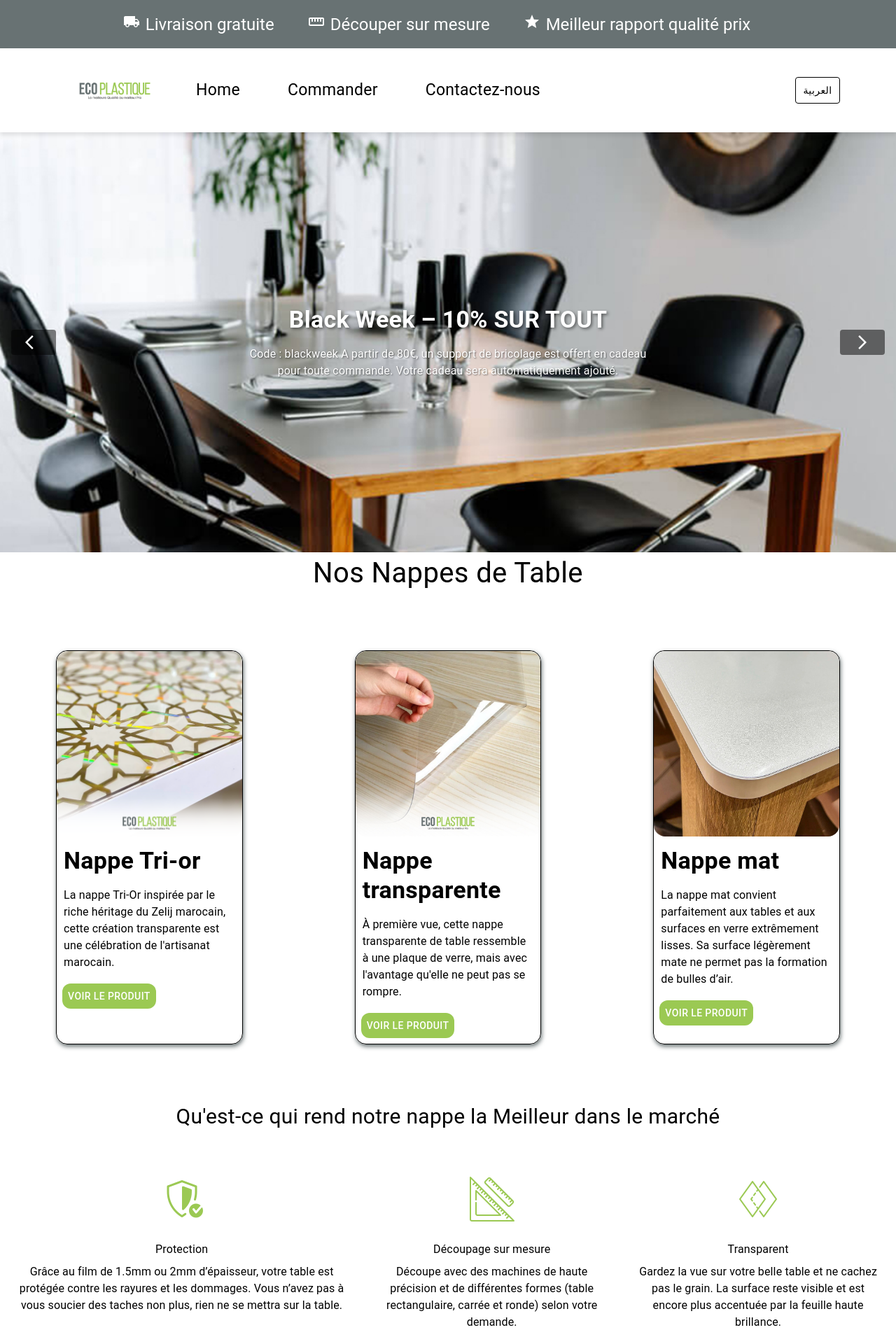
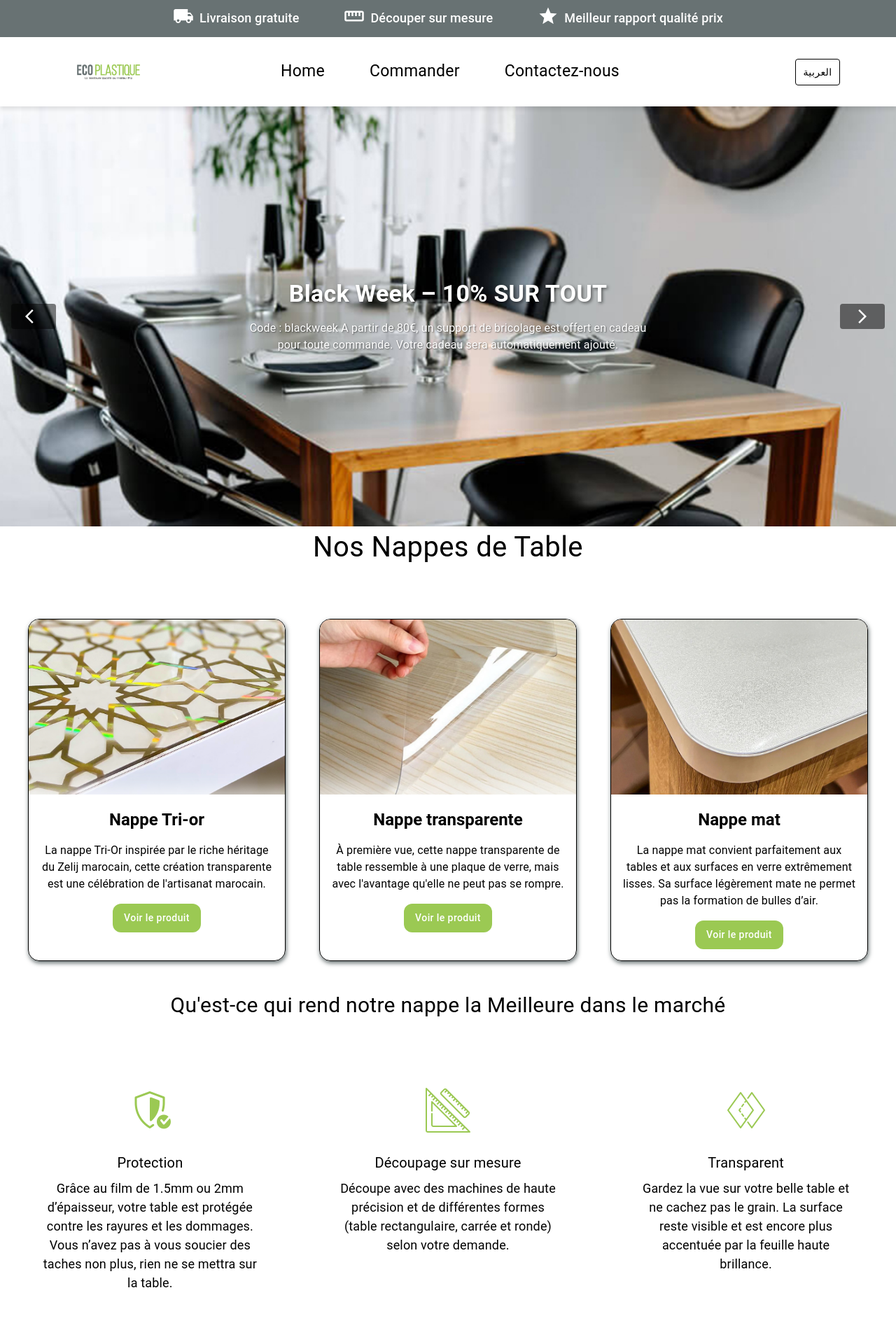
Before and after one commit to zakariabouhaik/EcoPlastiques, a React (Create React App) app: page / in a window 1280 px wide. Shown: the top 1920 px of the page at 70% size. Built offline with nearby package versions, Linux system fonts and the light colour scheme.

Commit message:
commit nav type icon

```diff
--- a/src/App.js
+++ b/src/App.js
@@ -2,6 +2,7 @@ import React from 'react';
 import { BrowserRouter as Router, Routes, Route } from "react-router-dom";
 import HomePage from './Pages/HomePage';
 import ProductPage from './Pages/ProductPage';
+import Test from './Pages/Test';
 
 const App = () => {
   return (
@@ -10,6 +11,7 @@ const App = () => {
         <Routes>
           <Route path="/" element={<HomePage />} />
           <Route path="/ProductPage" element={<ProductPage />} />
+          <Route path="/test" element={<Test />} />
         </Routes>
       </div>
     </Router>
--- a/src/Components/Iconscompenent.jsx
+++ b/src/Components/Iconscompenent.jsx
@@ -1,67 +1,86 @@
- import { Box, Typography,Button } from '@mui/material';
-import React from 'react'
+import { Box, Typography, Button } from '@mui/material';
+import React from 'react';
 
 const Iconscompenent = () => {
 
-    const Chaque=({image,titre,text})=>{
-
-        return(
-
-            <Box sx={{justifyItems:'center'}}>
+  const Chaque = ({ image, titre, text }) => {
+    return (
+      <Box
+        sx={{
+          textAlign: 'center',
+          marginBottom: { xs: 3, sm: 2, md: 2 },
+          width: { xs: '100%', sm: '48%', md: '30%' }, // Responsive width
+        }}
+      >
         <img
           src={image}
           style={{
             width: 'auto',
             height: 'auto',
             objectFit: 'cover',
-            maxHeight: '600px',
-
+            maxHeight: '250px', // Limite la hauteur pour les petits écrans
           }}
         />
-           <Box sx={{margin:3,justifyItems:'center'}}>
-             <Typography sx={{margin:1}}  > {titre}</Typography>
-             <Typography sx={{textAlign:'center'}}>{text}</Typography>
+        <Box sx={{ margin: 3 }}>
+          <Typography sx={{ margin: 1, fontSize: { xs: '16px', sm: '18px', md: '20px' } }}>
+            {titre}
+          </Typography>
+          <Typography sx={{ textAlign: 'center', fontSize: { xs: '14px', sm: '16px', md: '18px' } }}>
+            {text}
+          </Typography>
         </Box>
       </Box>
-        )
-
-
-    }
+    );
+  };
 
   return (
     <div>
+      <Typography sx={{ textAlign: 'center', marginBottom: '5%', fontSize: { xs: 24, sm: 30, md: 30 } }}>
+        Qu'est-ce qui rend notre nappe la Meilleure dans le marché
+      </Typography>
 
-    <Typography sx={{textAlign:'center', marginBottom:'5%',fontSize:30}}>Qu'est-ce qui rend notre nappe la Meilleur dans le marché</Typography>
-<Box sx={{display:'flex',justifyContent: 'space-between',justifyItems:'center',width:'100%'}}>
-
-
-
+      <Box
+        sx={{
+          display: 'flex',
+          flexWrap: 'wrap', // Permet l'empilement des éléments sur petits écrans
+          justifyContent: 'space-between',
+          gap: 2, // Espacement entre les éléments
+          padding: { xs: 2, sm: 4, md: 4 }, // Padding responsive
+        }}
+      >
         <Chaque
-
           image="/assets/icons/icons8-protect-64.png"
           titre="Protection"
           text="Grâce au film de 1.5mm ou 2mm d’épaisseur, votre table est protégée contre les rayures et les dommages. Vous n’avez pas à vous soucier des taches non plus, rien ne se mettra sur la table."
-
         />
         <Chaque
-
           image="/assets/icons/icons8-ruler-64.png"
           titre="Découpage sur mesure"
           text="Découpe avec des machines de haute précision et de différentes formes (table rectangulaire, carrée et ronde) selon votre demande."
-
         />
         <Chaque
-
           image="/assets/icons/icons8-transparent-64.png"
           titre="Transparent"
           text="Gardez la vue sur votre belle table et ne cachez pas le grain. La surface reste visible et est encore plus accentuée par la feuille haute brillance."
-
         />
       </Box>
-      <Button sx={{bgcolor:'#9BC953',borderRadius:3,color:'white',margin:1,justifySelf:'center',display:'flex',marginTop:'2%',marginBottom:'2%'}}>Voir le produit</Button>
 
+      <Button
+        sx={{
+          bgcolor: '#9BC953',
+          borderRadius: 3,
+          color: 'white',
+          margin: 1,
+          justifySelf: 'center',
+          display: 'flex',
+          marginTop: '2%',
+          marginBottom: '2%',
+        }}
+      >
+        Voir le produit
+      </Button>
     </div>
-  )
-}
+  );
+};
 
-export default Iconscompenent
+export default Iconscompenent;
--- a/src/Components/TopNavigation.jsx
+++ b/src/Components/TopNavigation.jsx
@@ -1,10 +1,31 @@
-import React from 'react';
-import { Box, Button, Typography } from '@mui/material';
+import React , {useState} from 'react';
+import { Box, Button, useMediaQuery ,Typography, IconButton, Drawer, List, ListItem, ListItemText } from '@mui/material';
 import LocalShippingIcon from '@mui/icons-material/LocalShipping';
 import StraightenIcon from '@mui/icons-material/Straighten';
 import StarIcon from '@mui/icons-material/Star';
+import MenuIcon from '@mui/icons-material/Menu';
+
 
 const Header = () => {
+  const isMobile = useMediaQuery('(max-width:768px)'); // Détecte si l'écran est inférieur ou égal à 768px
+  const [isDrawerOpen, setDrawerOpen] = useState(false);
+
+  const toggleDrawer = (open) => (event) => {
+
+    if (event.type === 'keydown' && (event.key === 'Tab' || event.key === 'Shift')) {
+      return;
+    }
+    setDrawerOpen(open);
+  };
+
+  const MenuItems = [
+    { text: 'Home', link: '#' },
+    { text: 'Commander', link: '#' },
+    { text: 'Contactez-nous', link: '#' },
+    { text: 'العربية', link: '#' },
+  ];
+
+
   const TopNavigation = () => {
     const NavigationItem = ({ icon: Icon, text }) => (
       <Box
@@ -13,20 +34,19 @@ const Header = () => {
           alignItems: 'center',
           justifyContent: 'center',
           color: 'white',
-
           py: 0.2,
-          margin: 1,
-          marginRight: 5,
+          px: 2,
+          mx: { xs: 0.5, md: 2 }, // Espacement adaptatif
           borderRadius: 2,
-           height:50
+          height: 50,
         }}
       >
-        <Icon sx={{ mb: 1, mr: 1 }} />
+        <Icon sx={{ mb: 1, mr: 1, fontSize: { xs: 20, md: 30 } }} />
         <Typography
-          variant="h5"
+          variant="h6"
           align="center"
           color="inherit"
-
+          sx={{ fontSize: { xs: 12, sm: 16, md: 18 } }}
         >
           {text}
         </Typography>
@@ -41,21 +61,15 @@ const Header = () => {
             justifyContent: 'center',
             alignItems: 'center',
             flexWrap: 'wrap',
-
           }}
         >
-          <NavigationItem
-            icon={LocalShippingIcon}
-            text="Livraison gratuite"
-          />
-          <NavigationItem
-            icon={StraightenIcon}
-            text="Découper sur mesure"
-          />
-          <NavigationItem
-            icon={StarIcon}
-            text="Meilleur rapport qualité prix"
-          />
+          {/* Navigation items visibles sur tous les écrans */}
+          <NavigationItem icon={LocalShippingIcon} text="Livraison gratuite" />
+          <NavigationItem icon={StraightenIcon} text="Découper sur mesure" />
+          {/* Item supplémentaire uniquement pour les grands écrans */}
+          {!isMobile && (
+            <NavigationItem icon={StarIcon} text="Meilleur rapport qualité prix" />
+          )}
         </Box>
       </Box>
     );
@@ -69,20 +83,16 @@ const Header = () => {
         justifyContent: 'center',
         bgcolor: 'white',
         color: 'black',
-
-
-        px: 1.5,  // Réduit le padding horizontal
+        px: { xs: 1, sm: 1.5 }, // Padding adaptatif
         py: 0.2,
-        margin: 0.5,  // Réduit la marge
-        marginRight: 2,  // Réduit l'espace entre les éléments
-
+        margin: { xs: 0.3, md: 0.5 },
       }}
     >
       <Typography
         variant="body2"
         align="center"
         color="inherit"
-        fontSize={23}
+        sx={{ fontSize: { xs: 12, sm: 18, md: 23 } }}
       >
         {text}
       </Typography>
@@ -95,48 +105,98 @@ const Header = () => {
         position: 'sticky',
         top: 0,
         zIndex: 1000,
-        width: '100%'
+        width: '100%',
       }}
     >
       <TopNavigation />
       <Box
         sx={{
           bgcolor: 'white',
-
           boxShadow: '0 4px 6px rgba(0,0,0,0.1)',
           display: 'flex',
           alignItems: 'center',
           justifyContent: 'space-between',
-          px: 10,
-          height: 120
+          px: { xs: 2, md: 10 },
+          py: 2,
+          flexDirection: { xs: 'row', md: 'row' }, // Responsive layout
         }}
       >
+        {/* Logo */}
         <img
-          src='/assets/logo/EcoPlastique-logo.png'
-          alt="Description of image"
+          src="/assets/logo/EcoPlastique-logo.png"
+          alt="EcoPlastique logo"
           style={{
             width: '15%',
-            objectFit: 'cover'
+            maxWidth: 150,
+            objectFit: 'cover',
           }}
         />
+
+        {/* Menu complet pour les grands écrans */}
         <Box
           sx={{
-            display: 'flex',
+            display: { xs: 'none', md: 'flex' },
             justifyContent: 'center',
             alignItems: 'center',
-             gap:3,
-            marginRight:40
+            gap: { md: 4 },
+            marginRight: { md: 10 },
           }}
         >
+          {MenuItems.slice(0, 3).map((item, index) => (
+            <NavigationItem key={index} text={item.text} />
+          ))}
+        </Box>
 
-          <NavigationItem text="Home" />
-          <NavigationItem text="Commander" />
-          <NavigationItem text="Contactez-nous" />
-
-        </Box>
-        <Button sx={{ border: '1px solid black', color: 'black' }}>
+        {/* Bouton العربية sur grands écrans */}
+        <Button
+          sx={{
+            display: { xs: 'none', md: 'block' },
+            border: '1px solid black',
+            color: 'black',
+            mt: { xs: 1, sm: 0 },
+          }}
+        >
           العربية
         </Button>
+
+        {/* Menu Hamburger pour les petits écrans */}
+        <IconButton
+          sx={{
+            display: { xs: 'block', md: 'none' },
+          }}
+          onClick={toggleDrawer(true)}
+        >
+          <MenuIcon fontSize="large" />
+        </IconButton>
+
+        {/* Drawer pour les petits écrans */}
+        <Drawer
+          anchor="right"
+          open={isDrawerOpen}
+          onClose={toggleDrawer(false)}
+        >
+          <Box
+            sx={{
+              width: 250,
+              height: '100%',
+              display: 'flex',
+              flexDirection: 'column',
+              justifyContent: 'space-between',
+              p: 2,
+            }}
+            role="presentation"
+            onClick={toggleDrawer(false)}
+            onKeyDown={toggleDrawer(false)}
+          >
+            <List>
+              {MenuItems.map((item, index) => (
+                <ListItem button key={index}>
+                  <ListItemText primary={item.text} sx={{ textAlign: 'center' }} />
+                </ListItem>
+              ))}
+            </List>
+          </Box>
+        </Drawer>
       </Box>
     </Box>
   );
--- a/src/Components/Type.jsx
+++ b/src/Components/Type.jsx
@@ -1,29 +1,38 @@
-import React from 'react'
+import React from 'react';
 import { Box, Button, Typography } from '@mui/material';
 
 const Type = () => {
-
   const Blan = ({ image, titre, text }) => {
     return (
-    <Box sx={{border:'1px solid black' ,width:'15%' ,margin:10 , borderRadius:4 ,boxShadow: '1px 3px 6px rgb(104, 114, 115)', width:'33%' }}>
+      <Box
+        sx={{
+          border: '1px solid black',
+          borderRadius: 4,
+          boxShadow: '1px 3px 6px rgb(104, 114, 115)',
+          width: { xs: '100%', sm: '48%', md: '30%' }, // Largeur responsive
+          margin: { xs: 2, sm: 2, md: 1 }, // Espacement responsive
+          overflow: 'hidden', // Évite les débordements d'image
+          flex: '1 1 auto', // Permet un comportement flexible dans le conteneur
+        }}
+      >
         <img
           src={image}
+          alt={titre}
           style={{
             width: '100%',
             height: 'auto',
             objectFit: 'cover',
-            maxHeight: '600px',
-            borderRadius: '16px',
+            maxHeight: '250px', // Limite la hauteur pour éviter que l'image soit trop grande
           }}
         />
-      <Box sx={{margin:'10px'}}>
+        <Box sx={{ padding: 2 }}>
           <Typography
-        variant="h4"
+            variant="h5"
             sx={{
               color: 'black',
               fontWeight: 'bold',
-
-          mb: 2,
+              marginBottom: 2,
+              textAlign: 'center',
             }}
           >
             {titre}
@@ -32,50 +41,72 @@ const Type = () => {
             variant="body1"
             sx={{
               color: 'black',
-          maxWidth: '600px',
-          margin: '0 auto',
-
+              textAlign: 'center',
+              marginBottom: 2,
             }}
           >
             {text}
           </Typography>
+          <Box sx={{ display: 'flex', justifyContent: 'center' }}>
+            <Button
+              sx={{
+                bgcolor: '#9BC953',
+                borderRadius: 3,
+                color: 'white',
+                padding: '8px 16px',
+                textTransform: 'none', // Empêche la transformation en majuscules
+                '&:hover': {
+                  bgcolor: '#7ea941',
+                },
+              }}
+            >
+              Voir le produit
+            </Button>
           </Box>
-      <Button sx={{bgcolor:'#9BC953',borderRadius:3,color:'white',margin:1}}>Voir le produit</Button>
+        </Box>
       </Box>
     );
   };
 
-
-
   return (
     <div>
+      <Typography
+        sx={{
+          textAlign: 'center',
+          fontSize: { xs: 24, sm: 32, md: 40 }, // Taille de la police responsive
+          marginBottom: 4,
+        }}
+      >
+        Nos Nappes de Table
+      </Typography>
 
-
-
-    <Typography sx={{textAlign:'center',fontSize: 40}}> Nos Nappes de Table </Typography>
-
-<Box sx={{display:'flex',justifyContent: 'space-between'}}>
+      <Box
+        sx={{
+          display: 'flex',
+          flexWrap: 'wrap', // Permet d'empiler les éléments sur les petits écrans
+          justifyContent: { xs: 'center', sm: 'space-between', md: 'space-around' }, // Ajustement de l'espacement
+          gap: { xs: 2, sm: 3, md: 4 }, // Espacement entre les cartes
+          padding: { xs: 2, md: 4 }, // Padding autour du conteneur
+        }}
+      >
         <Blan
           image="/assets/Typepic/12.png"
           titre="Nappe Tri-or"
           text="La nappe Tri-Or inspirée par le riche héritage du Zelij marocain, cette création transparente est une célébration de l'artisanat marocain."
-        buttonText="Voir le produit"
         />
         <Blan
           image="/assets/Typepic/3.jpg"
           titre="Nappe transparente"
           text="À première vue, cette nappe transparente de table ressemble à une plaque de verre, mais avec l'avantage qu'elle ne peut pas se rompre."
-        buttonText="Voir le produit"
         />
         <Blan
           image="/assets/Typepic/nappe-mat-1.jpg"
           titre="Nappe mat"
           text="La nappe mat convient parfaitement aux tables et aux surfaces en verre extrêmement lisses. Sa surface légèrement mate ne permet pas la formation de bulles d’air."
-
         />
       </Box>
     </div>
-  )
-}
+  );
+};
 
-export default Type
+export default Type;
```
Also changed, not shown: src/Pages/Test.jsx (added, +13 -0 lines). Lines whose indentation alone changed are shown as unchanged.
